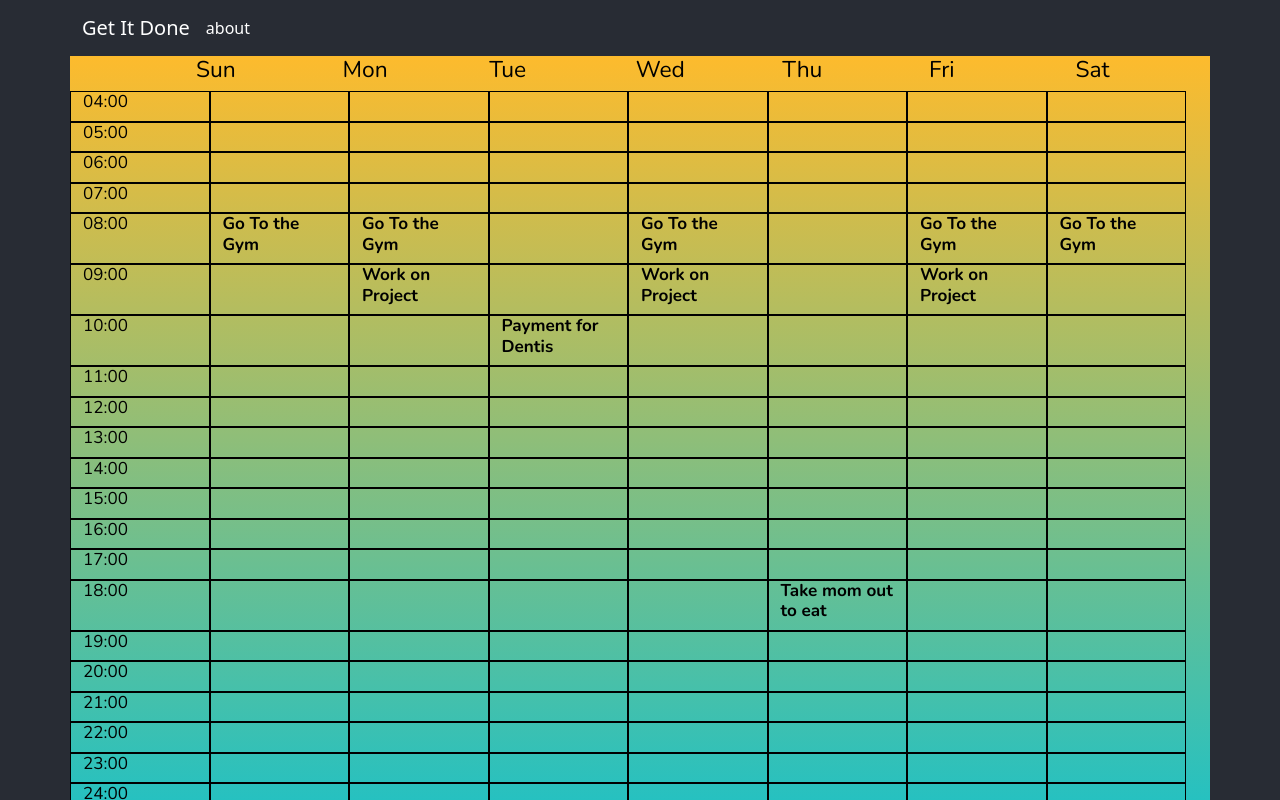
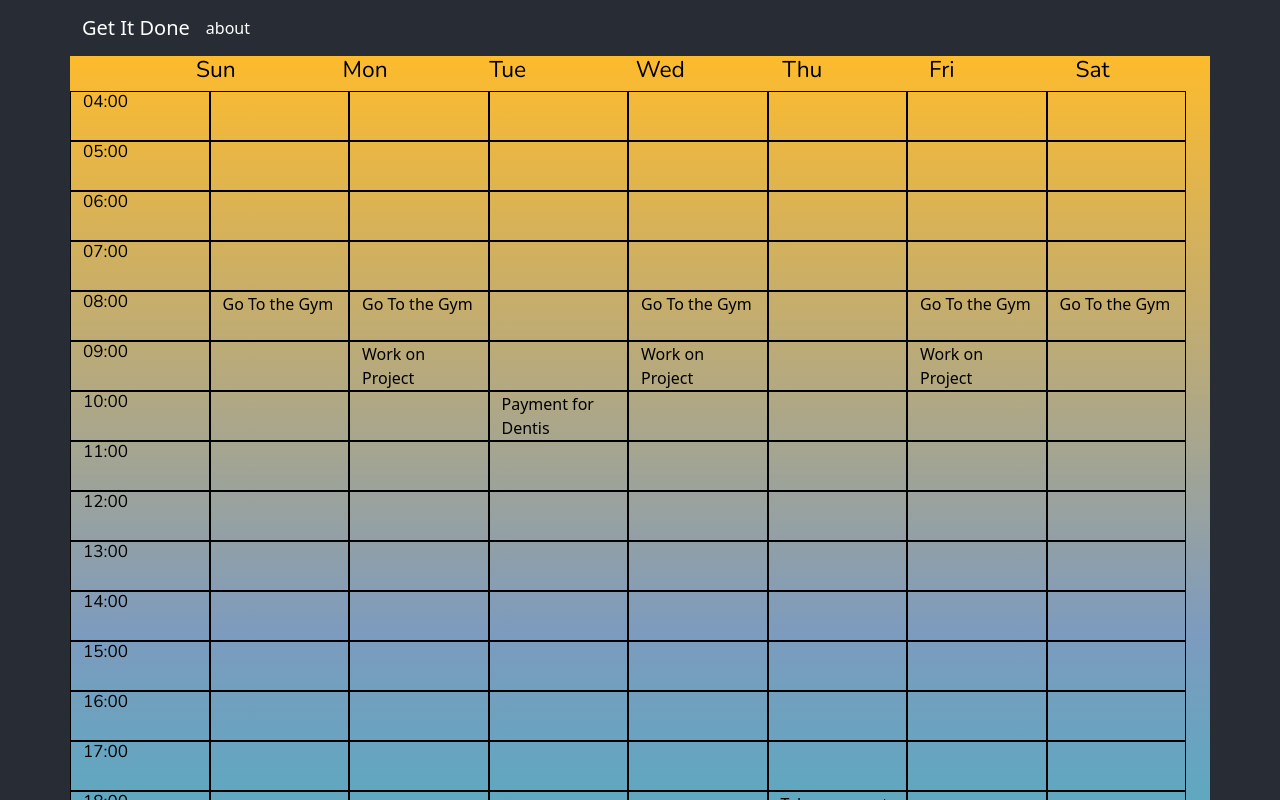
Before and after one commit to jpernia101/roadmapfe, a React (Create React App) app: page / in a window 1280 px wide. Both pictures are taken after typing "Sample", "2020-01-15" into the empty fields and a click on the button "Submit". Shown: the top 800 px of the page. Built offline with nearby package versions, Linux system fonts and the light colour scheme.

Commit message:
draggble component but not working properly

```diff
--- a/src/pages/WeeklySchedule.tsx
+++ b/src/pages/WeeklySchedule.tsx
@@ -1,23 +1,29 @@
 import React, {useEffect, useRef, useState} from "react";
 import { Button, Col, Container, Row } from "react-bootstrap";
-import { Stage, Layer, Rect, Text, Line } from "react-konva";
 import { ScheduleItem, useScheduleContext } from "../context/TasksContext";
+import { DndContext , closestCenter} from "@dnd-kit/core";
+import DragableTask from "../components/DragableTask";
+import DropableTask from "../components/DropableTask";
+import {validResponse} from '../test/constants.js'
 
 const WeeklyScheduleCanvas = ( {isLoading}) => {
-    const {schedule} = useScheduleContext();
+    const {schedule, setSchedule} = useScheduleContext();
     const parentDimensionRef = useRef<HTMLDivElement>(null);
     const [dimensions , setDimensions] = useState( {width: 0, height : 0})
+    const [startPoints , setStartPoints] = useState({x: null, y : null})
+    const [endPoints , setEndPoints] = useState({x: null, y : null})
 
     const organizeScheduleByTime = () => {
         let newOrder: any = [];
 
         if(schedule){
-            newOrder = schedule.flatMap( outer => {
-                return outer.when.map( x => ({
+            newOrder = schedule.flatMap( (outer, i) => {
+                return outer.when.map( (x,j) => ({
                     desc: outer.desc,
                     reasoning : outer.reasoning,
                     time: x.startTime,
-                    day: x.day
+                    day: x.day,
+                    id: `${outer.id}:${i}:${j}`
                 }))
             })
             .sort( (a,b) => {
@@ -68,6 +74,46 @@ const WeeklyScheduleCanvas = ( {isLoading}) => {
         })
     }
 
+    const handleDragStart = (e) => {
+        const {active} = e;
+
+        if(active.data.current.parentId){
+            const [x,y] = active.data.current.parentId.split(':')
+            console.log(x,"x",y,'y')
+            setStartPoints({x,y})
+        }
+
+
+    }
+    const handleDragEnd = (e) => {
+        const { active, over } = e;
+        if (!over) return; // Don't do anything if not dropped over a valid area
+        let currItem = active.id;
+        if(schedule){
+            const [x,y] = over.id.split(':');
+
+
+            let newTime = hours[x];
+            let newDay =  days[y]
+
+            setSchedule((prevSchedule) => {
+
+
+                const updatedSchedule = [...prevSchedule];
+                const taskToUpdate = updatedSchedule.find( x => x.id = currItem);
+                console.log(updatedSchedule);
+                console.log(taskToUpdate);
+                return updatedSchedule;
+            });
+
+        }
+        const draggedTaskId = active.id;  // The dragged task
+        const newColumnId = over.id; // The new drop location
+
+        console.log(schedule);
+        console.log(`Task ${draggedTaskId} dropped on ${newColumnId}`);
+    }
+
     const DrawBody = () => {
         const organizedData = organizeScheduleByTime();
         // console.log('organizedData', organizedData)
@@ -86,7 +132,7 @@ const WeeklyScheduleCanvas = ( {isLoading}) => {
          */
         const groupedByTimeAndTask = hours.map((hour) => {
             const tasks = days.map((day) => {
-                const task = organizedData.find((y) => {
+                const task: Array<ScheduleItem> | null = organizedData.find((y) => {
                     //do this since our days are only the first three letters but out response spells out the whole day
                     let substringOfDay = y.day.substring(0,3)
                     let time = y.time.split(":")[1]
@@ -102,8 +148,8 @@ const WeeklyScheduleCanvas = ( {isLoading}) => {
             return { time: hour, tasks }; // Return an object with time and the array of tasks for 7 days
         });
 
-        // console.log(groupedByTimeAndTask, 'time object')
 
+        console.log(groupedByTimeAndTask)
 
         return groupedByTimeAndTask.map( ({time,tasks}, i) => {
             return(
@@ -115,30 +161,29 @@ const WeeklyScheduleCanvas = ( {isLoading}) => {
                         tasks.map( (task, j) => {
                             if(task === null){
                                 return(
-                                    <Col key={j} style={{border: '.5px solid black'}} >
+                                    <DropableTask key={j} id={`${i}:${j}`}>
                                         <h4
                                             style={{
                                                 fontFamily: 'Nunito',
                                                 fontSize: fontSize
                                             }}
                                         >
-
                                         </h4>
-                                    </Col>
+                                    </DropableTask>
                                     )
                             }
                             else{
                                 return (
-                                    <Col key={j} style={{border: '.5px solid black'}} >
-                                        <div>
-                                            <h4  style={{ fontFamily: 'Nunito', fontSize: fontSize, fontWeight:'bold'}}> {task.desc} </h4>
-                                        </div>
-                                    </Col>)
+                                    <DropableTask key={j} id={`${i}:${j}`}>
+                                        <DragableTask id={task.id} desc={task.desc} data={ {parentId: `${i}:${j}`}}/>
+                                    </DropableTask>
+                                    )
                             }
 
                         })
                     }
                 </Row>
+
             )
         })
     }
@@ -148,9 +193,10 @@ const WeeklyScheduleCanvas = ( {isLoading}) => {
     }
     return(
         <div>
+        <DndContext onDragEnd={handleDragEnd} onDragStart={handleDragStart}collisionDetection={closestCenter}>
             <Container className="justify-content-sm-start" ref={parentDimensionRef }
             //  style={{backgroundImage: 'linear-gradient(45deg, #FFFFFF 0%, #6284FF 50%, #FF0000 100%)', color:'black'}}
-         style={{backgroundImage: 'linear-gradient(0deg, rgba(34,193,195,1) 0%, rgba(253,187,45,1) 100%)', color:'black'}}
+            style={{backgroundImage: 'linear-gradient(0deg, rgba(34,193,195,1) 0%, rgba(125,155,190,1) 47%, rgba(253,187,45,1) 100%)', color:'black'}}
             >
                 <div style={{marginLeft: dimensions.width * .1}}>
                     <Row>
@@ -164,6 +210,7 @@ const WeeklyScheduleCanvas = ( {isLoading}) => {
                 </div>
 
             </Container>
+        </DndContext>
             <div style={
                 {display: "flex", justifyContent:'space-around', margin: "1% 0 0 3%" }
             }>
```
Lines whose indentation alone changed are shown as unchanged.
